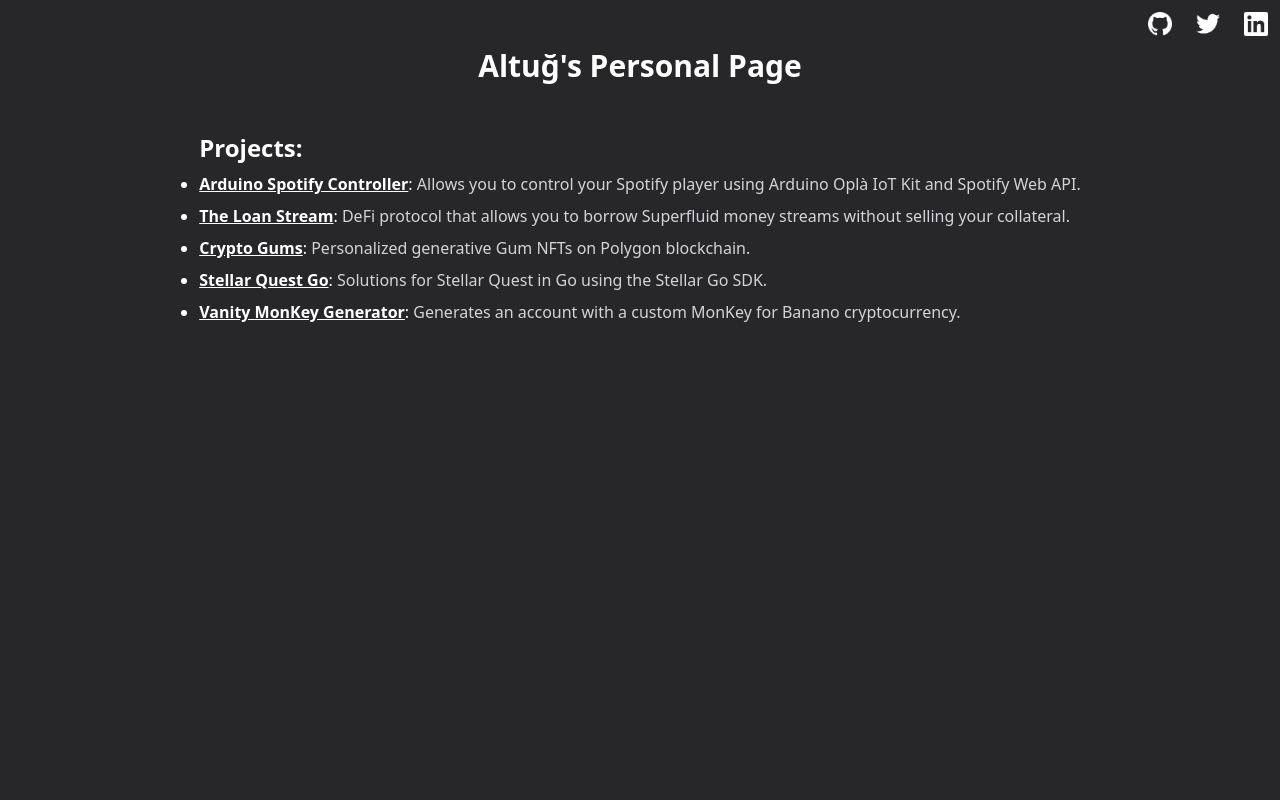
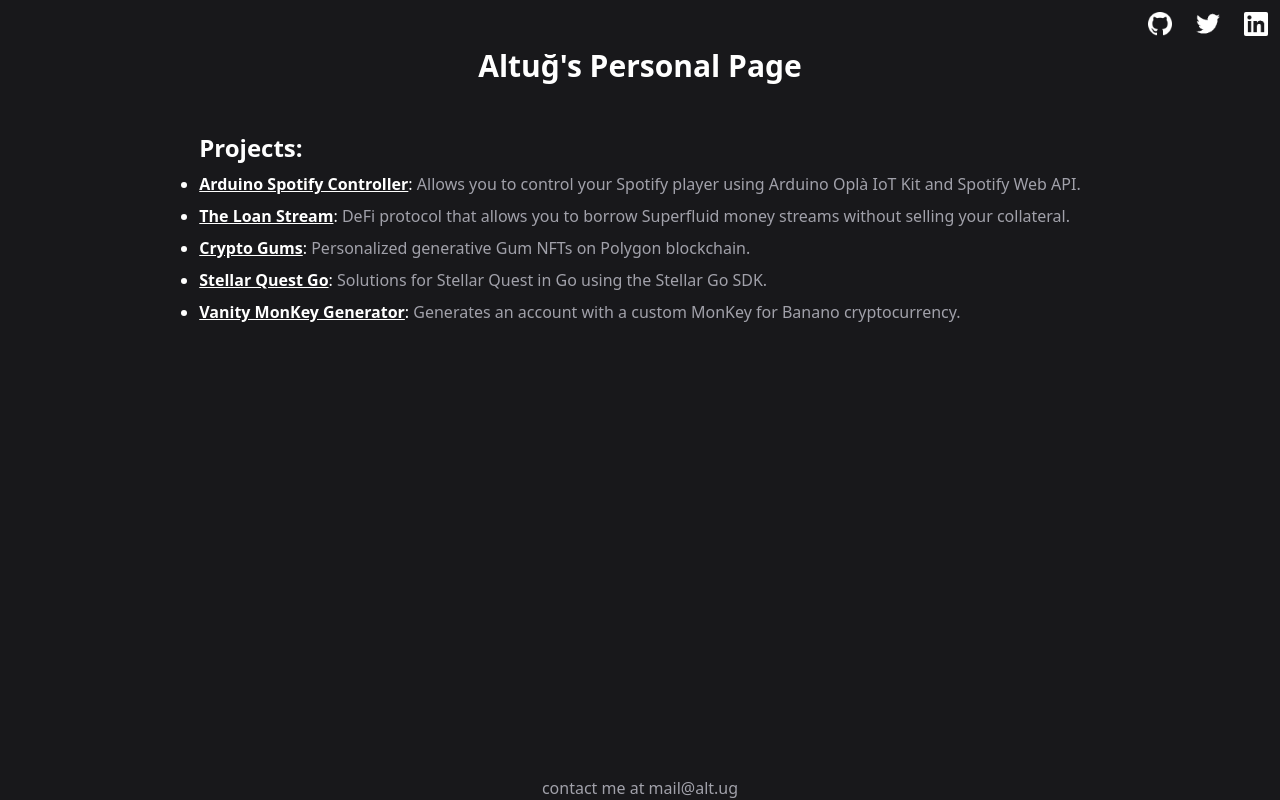
Before and after one commit to altugbakan/alt.ug, a React (Create React App) app: page / in a window 1280 px wide. Built offline with nearby package versions, Linux system fonts and the light colour scheme.

Commit message:
feat: add footer

```diff
--- a/public/index.html
+++ b/public/index.html
@@ -1,5 +1,5 @@
 <!DOCTYPE html>
-<html lang="en" class="bg-zinc-800">
+<html lang="en" class="bg-zinc-900">
 
 <head>
   <meta charset="utf-8" />
--- a/src/App.jsx
+++ b/src/App.jsx
@@ -3,14 +3,15 @@ import Projects from "./Components/Projects"
 
 export default function App() {
   return (
-    <>
+    <div className="h-screen">
       <NavBar />
       <div className="flex flex-col items-center">
         <h1 className="text-3xl font-bold text-white mb-2 lg:mb-12">
           Altuğ's Personal Page
         </h1>
         <Projects />
+        <footer className="text-zinc-400 fixed bottom-0">contact me at <a href="mailto:mail@alt.ug" className="hover:underline">mail@alt.ug</a></footer>
       </div>
-    </>
+    </div>
   )
 }
--- a/src/Components/Project.jsx
+++ b/src/Components/Project.jsx
@@ -2,7 +2,7 @@ const Project = (props) => {
     return (
         <>
             <a href={props.href} target="_blank" rel="noreferrer" className="font-bold underline">{props.title}</a>
-            : <span className="text-zinc-300">{props.text}</span>
+            : <span className="text-zinc-400">{props.text}</span>
         </>
     );
 }
```
